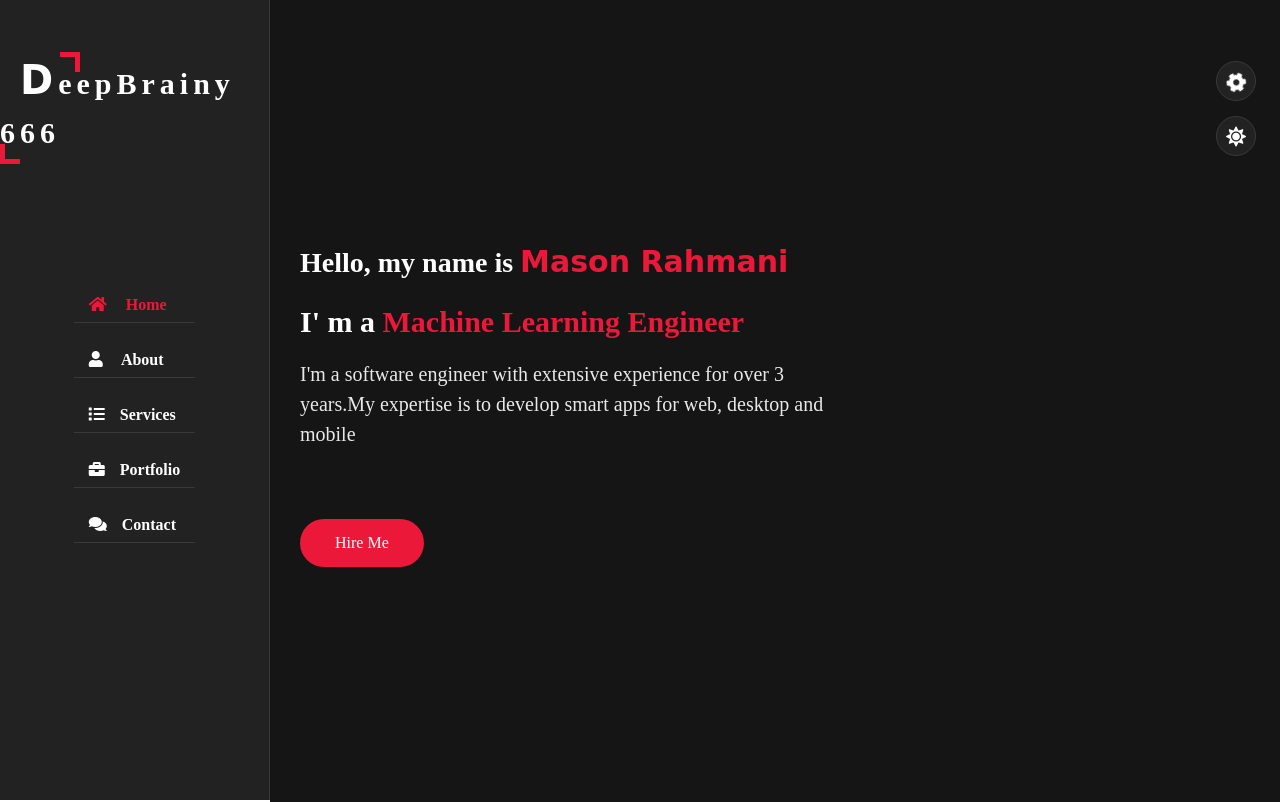
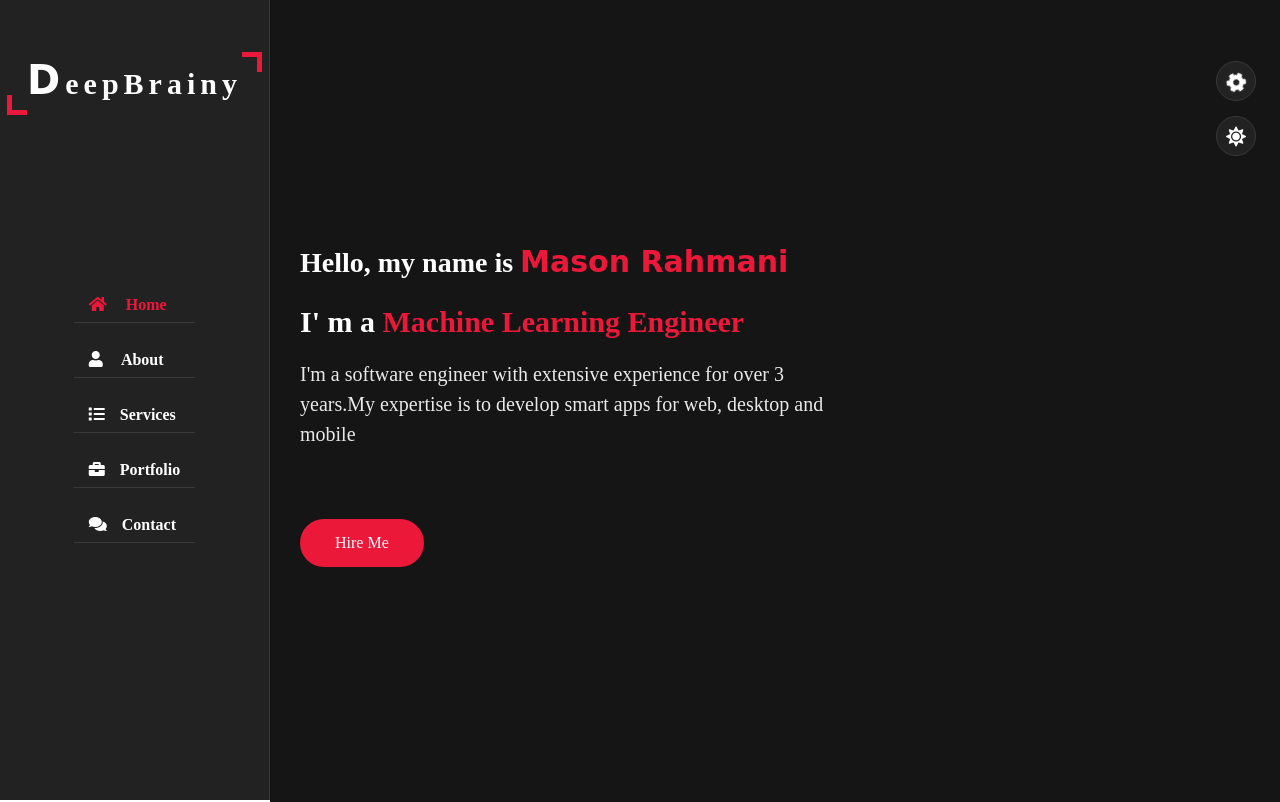
Before and after one commit to masonrahmani/PahlawanRahmani, a plain HTML site: page index.html in a window 1280 px wide. Shown: the top 802 px of the page. Drawn offline with nearby package versions, Linux system fonts and the light colour scheme; a web font is replaced by a local one.

Commit message:
Update index.html

```diff
--- a/index.html
+++ b/index.html
@@ -23,7 +23,7 @@
     <!-- ===== Aside Start ===== -->
     <div class="aside">
       <div class="logo">
-        <a href="#"><span>D</span>eepBrainy 666</a>
+        <a href="#"><span>D</span>eepBrainy</a>
       </div>
       <div class="nav-toggler">
         <span></span>
```
